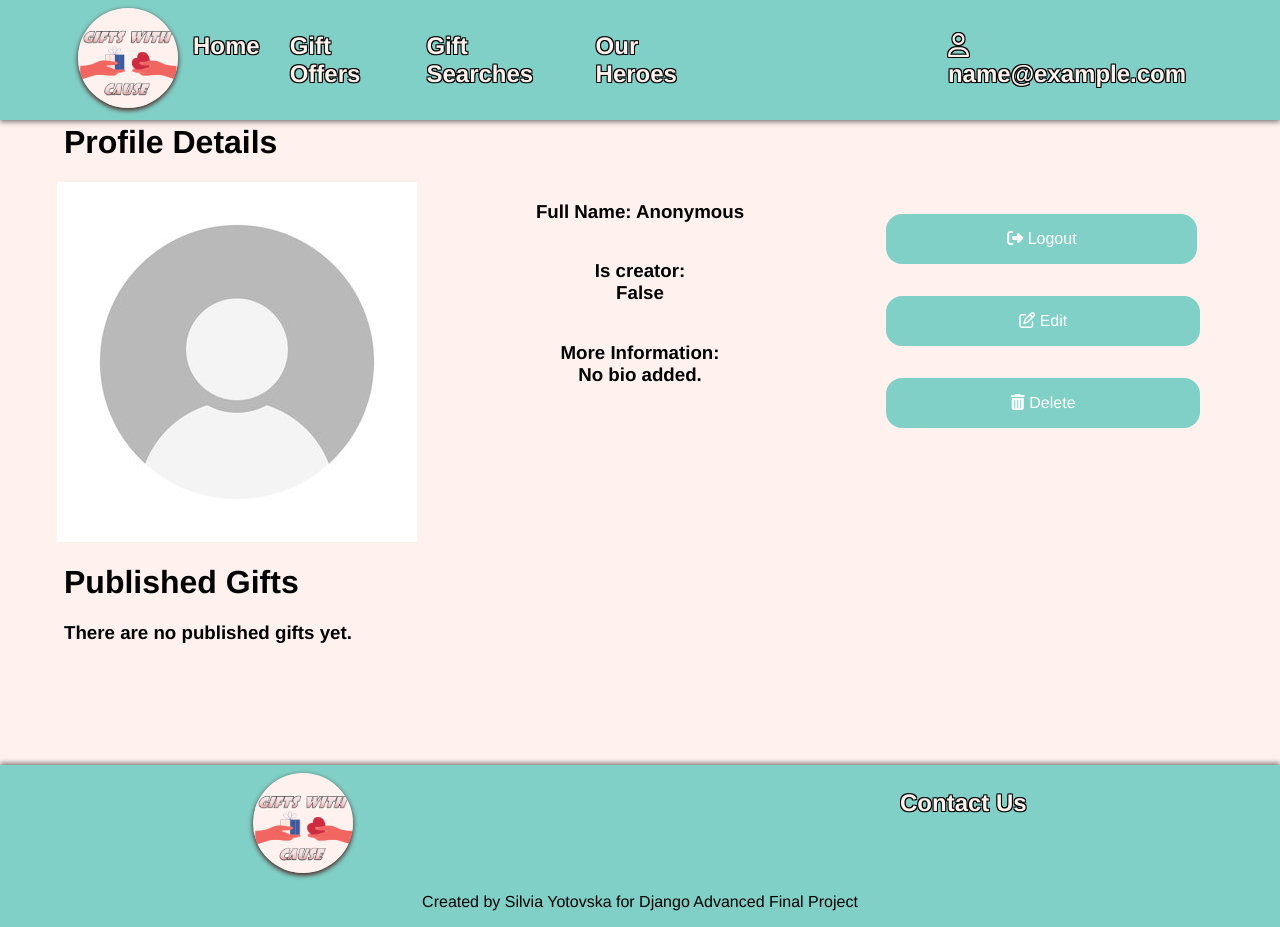
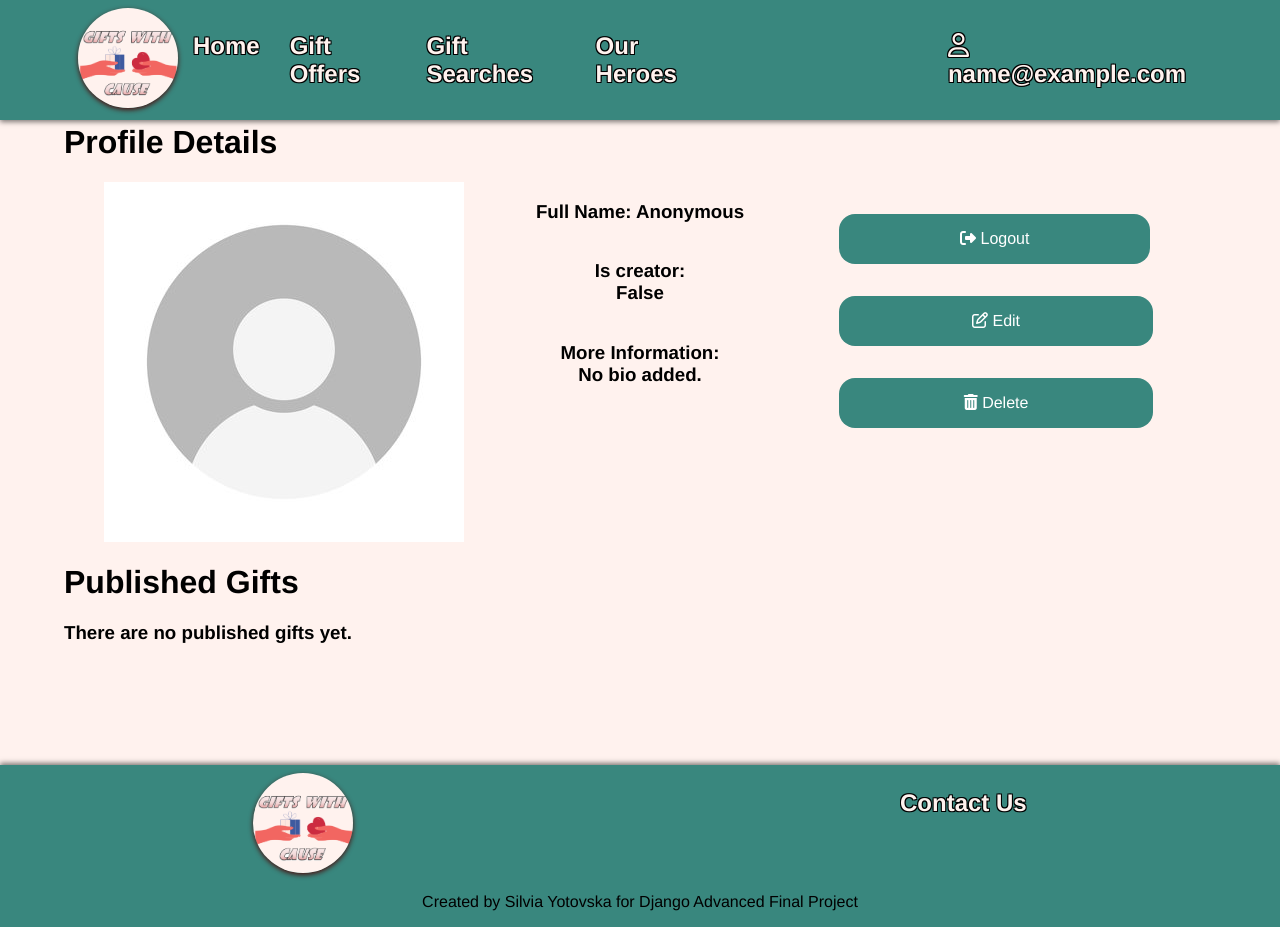
Before and after one commit to sisialt/GiftWithCause_DjangoProject, a Django app: page /profile/1/ in a window 1280 px wide. Run offline with Django 4.2, Linux system fonts and the light colour scheme; the visitor is signed in with stand-in values (Sample User, id 1); data comes from the database, SQL or seed files in the repository; parts of the project's set-up code (start-up, migrations or seed data) failed here and were passed over.

Commit message:
Update background-color, center add buttons

```diff
--- a/static/css/my-index.css
+++ b/static/css/my-index.css
@@ -9,7 +9,7 @@ body {
     display: flex;
     justify-content: center;
     align-items: center;
-    background-color: #80d0c7;
+    background-color: #39877e; /* #80d0c7; */
     color: white;
     padding: 0.5em 0;
     position: fixed;
@@ -124,7 +124,7 @@ body {
 }
 
 footer {
-    background-color: #80d0c7;
+    background-color: #39877e; /* #80d0c7; */
     display: flex;
     flex-direction: column;
     text-align: center;
@@ -173,7 +173,7 @@ footer {
 
 .profile-button {
     display: block;
-    background-color: #80d0c7;
+    background-color: #39877e; /* #80d0c7; */
     border: none;
     color: white;
     padding: 1em;
@@ -208,7 +208,7 @@ footer {
 
 .info-container {
     display: flex;
-    justify-content: space-between;
+    justify-content: space-evenly;
     gap: 2em;
 }
 
@@ -232,3 +232,8 @@ footer {
 .errorlist {
     color: darkred;
 }
+
+.add-gift {
+    max-width: fit-content;
+    margin: 0 auto;
+}
```
